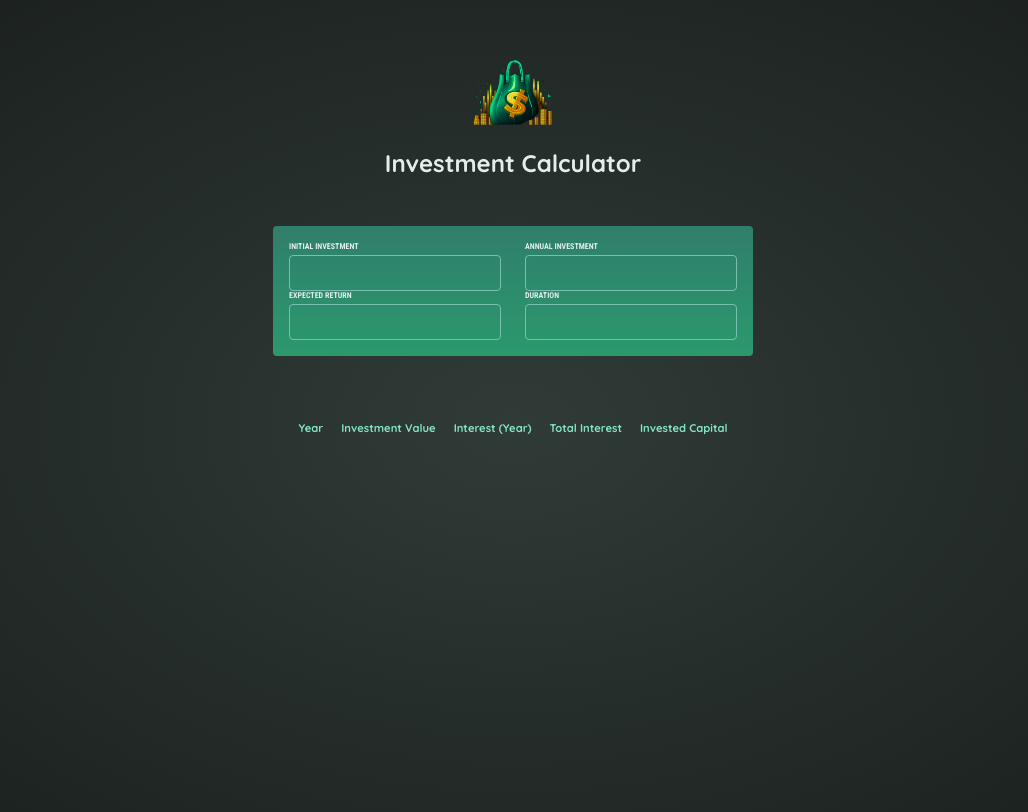
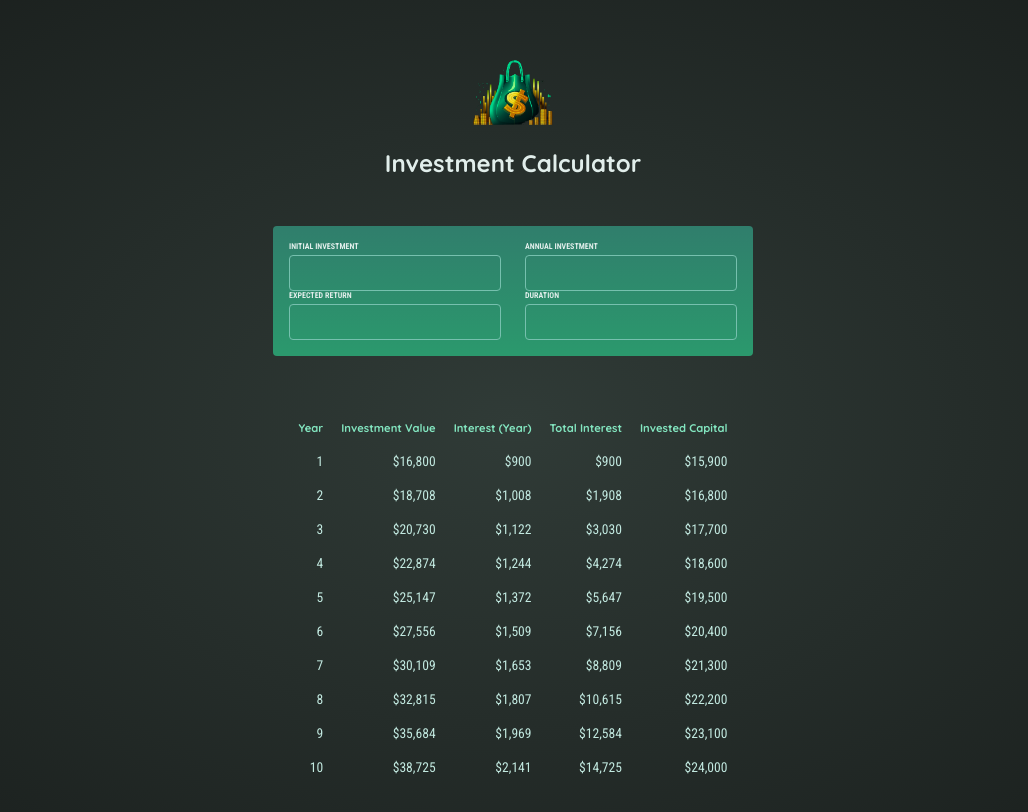
Before and after one commit to RodrigoPestana35/Investment-Calculator, a React (Vite) app: page / in a window 1280 px wide. Shown: the top 812 px of the page, without its empty margins (127-1155 px from the left). Built offline with nearby package versions, Linux system fonts and the light colour scheme.

Commit message:
add calculation and display of annual investment results in ResultsTable component

```diff
--- a/src/components/ResultsTable.jsx
+++ b/src/components/ResultsTable.jsx
@@ -1,4 +1,9 @@
+import {calculateInvestmentResults, formatter} from '../util/investment';
+
 export default function ResultsTable({investmentData}) {
+
+    const annualData = calculateInvestmentResults(investmentData);
+
     return(
         <table id="result">
             <thead>
@@ -11,7 +16,19 @@ export default function ResultsTable({investmentData}) {
                 </tr>
             </thead>
             <tbody>
-
+                {annualData.map((data, index) => {
+                    const annualInvestment = (data.annualInvestment * data.year) + investmentData.initialInvestment;
+                    const totalInterest = data.valueEndOfYear - annualInvestment;
+                    return (
+                        <tr key={index}>
+                            <td>{data.year}</td>
+                            <td>{formatter.format(data.valueEndOfYear)}</td>
+                            <td>{formatter.format(data.interest)}</td>
+                            <td>{formatter.format(totalInterest)}</td>
+                            <td>{formatter.format(annualInvestment)}</td>
+                        </tr>
+                    )
+                })}
             </tbody>
         </table>
     )
```
